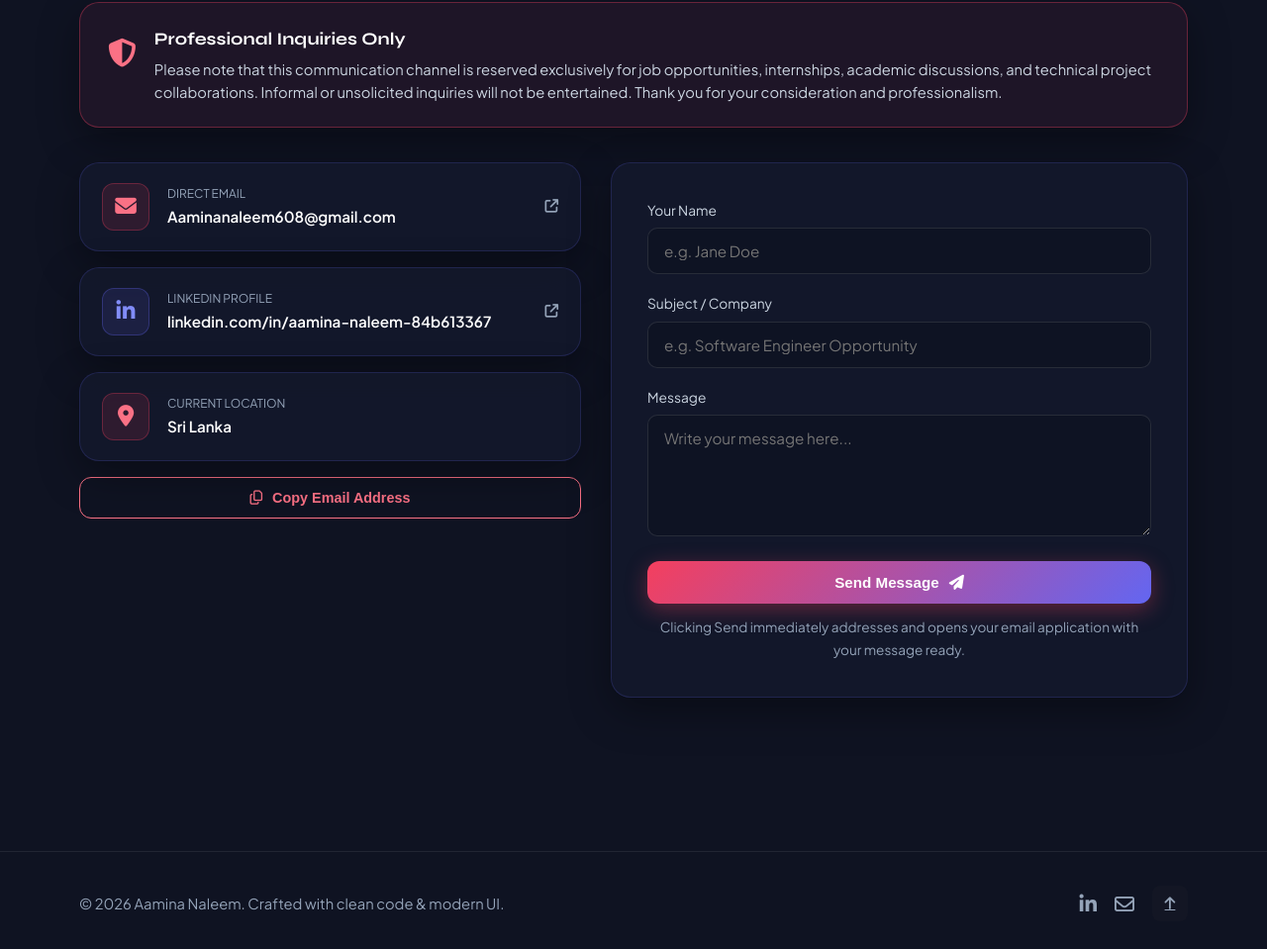
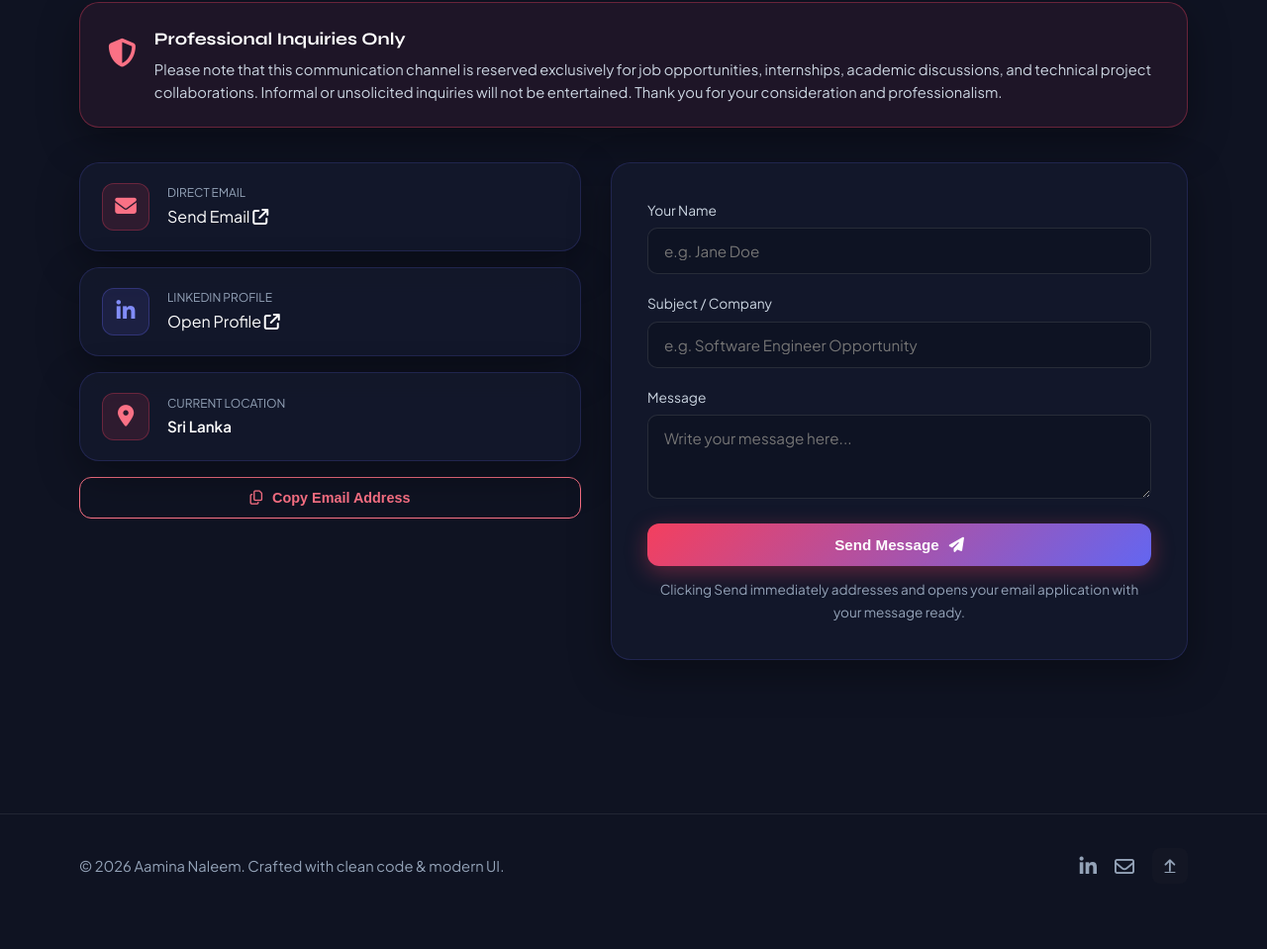
Before and after one commit to Aamina-Naleem/CodeAlpha_PortfolioSite, a plain HTML site: page index.html in a window 1280 px wide. Shown: the part 7031-7990 px from the top of the page at 99% size. After the commit the page ends 7958 px from the top, so only its background shows below. Drawn offline with Linux system fonts and the light colour scheme.

Commit message:
Update index.html

```diff
--- a/index.html
+++ b/index.html
@@ -1,4 +1,5 @@
 <!DOCTYPE html>
+
 <html lang="en">
 <head>
   <meta charset="UTF-8" />
@@ -47,7 +48,6 @@
         <span class="status-pulse"></span> 🚀 Open for Job Opportunities & Projects
       </div>
 
-      <!-- Name and Role (Clean, without any dashes) -->
       <h1 class="hero-name">Aamina Naleem</h1>
       <p class="hero-role">Software Engineering Undergraduate</p>
 
@@ -57,22 +57,18 @@
       </p>
 
       <div class="hero-buttons">
-        <!-- 1. View Projects -->
         <a href="#projects" class="btn btn-primary">
           View Projects <i class="fa-solid fa-arrow-right"></i>
         </a>
 
-        <!-- 2. View Resume (Opens PDF in a new tab) -->
         <a href="resume.pdf" target="_blank" rel="noopener noreferrer" class="btn btn-resume">
           <i class="fa-regular fa-file-lines"></i> View Resume
         </a>
 
-        <!-- 3. LinkedIn Profile -->
         <a href="https://www.linkedin.com/in/aamina-naleem-84b613367" target="_blank" rel="noopener noreferrer" class="btn btn-secondary">
           <i class="fa-brands fa-linkedin-in"></i> LinkedIn
         </a>
 
-        <!-- 4. Professional Contact Button -->
         <a href="#contact" class="btn btn-outline">
           <i class="fa-regular fa-envelope"></i> Send an Inquiry
         </a>
@@ -111,7 +107,7 @@
     </div>
   </section>
 
-  <!-- Core Strengths Section (Inspired by Card Layout) -->
+  <!-- Core Strengths Section -->
   <section class="section" id="strengths">
     <div class="container">
       <div class="section-title-wrap">
@@ -283,7 +279,6 @@
       </div>
 
       <div class="certs-grid">
-        <!-- Certification 1 -->
         <div class="glass-card cert-card">
           <div class="cert-meta">
             <span class="cert-source"><i class="fa-solid fa-award"></i> Coursera</span>
@@ -296,7 +291,6 @@
           </div>
         </div>
 
-        <!-- Certification 2 -->
         <div class="glass-card cert-card">
           <div class="cert-meta">
             <span class="cert-source"><i class="fa-solid fa-award"></i> Coursera Project Network</span>
@@ -312,7 +306,7 @@
     </div>
   </section>
 
-  <!-- Featured Projects (Includes VELORA Image Gallery) -->
+  <!-- Featured Projects -->
   <section class="section" id="projects">
     <div class="container">
       <div class="section-title-wrap">
@@ -321,7 +315,6 @@
       </div>
 
       <div class="projects-grid">
-        <!-- Project 1: VELORA Image Gallery (CodeAlpha Task 1) -->
         <div class="glass-card project-card featured-highlight">
           <div class="project-top-row">
             <span class="project-badge">🖼️ CodeAlpha Task 1</span>
@@ -347,7 +340,6 @@
           </div>
         </div>
 
-        <!-- Project 2: Aurae -->
         <div class="glass-card project-card">
           <div class="project-top-row">
             <span class="project-badge">📱 Mobile App</span>
@@ -370,7 +362,6 @@
           </div>
         </div>
 
-        <!-- Project 3: OSRO Doctor Appointments -->
         <div class="glass-card project-card">
           <div class="project-top-row">
             <span class="project-badge">🏥 Web Application</span>
@@ -393,7 +384,6 @@
           </div>
         </div>
 
-        <!-- Project 4: CloudServe UI/UX -->
         <div class="glass-card project-card">
           <div class="project-top-row">
             <span class="project-badge">🎨 UI/UX & Systems</span>
@@ -500,24 +490,22 @@
       </div>
 
       <div class="contact-grid">
-        <!-- Direct Channels -->
+        <!-- Direct Channel Action Buttons (No raw text/links) -->
         <div class="contact-links">
-          <a href="mailto:Aaminanaleem608@gmail.com" class="glass-card link-box">
+          <a href="mailto:Aaminanaleem608@gmail.com" class="glass-card link-box action-card">
             <div class="box-icon icon-rose"><i class="fa-solid fa-envelope"></i></div>
             <div class="box-info">
               <span class="info-label">Direct Email</span>
-              <span class="info-value">Aaminanaleem608@gmail.com</span>
+              <span class="action-badge">Send Email <i class="fa-solid fa-arrow-up-right-from-square"></i></span>
             </div>
-            <i class="fa-solid fa-arrow-up-right-from-square arrow-icon"></i>
           </a>
 
-          <a href="https://www.linkedin.com/in/aamina-naleem-84b613367" target="_blank" rel="noopener noreferrer" class="glass-card link-box">
+          <a href="https://www.linkedin.com/in/aamina-naleem-84b613367" target="_blank" rel="noopener noreferrer" class="glass-card link-box action-card">
             <div class="box-icon icon-indigo"><i class="fa-brands fa-linkedin-in"></i></div>
             <div class="box-info">
               <span class="info-label">LinkedIn Profile</span>
-              <span class="info-value">linkedin.com/in/aamina-naleem-84b613367</span>
+              <span class="action-badge">Open Profile <i class="fa-solid fa-arrow-up-right-from-square"></i></span>
             </div>
-            <i class="fa-solid fa-arrow-up-right-from-square arrow-icon"></i>
           </a>
 
           <div class="glass-card link-box static">
@@ -533,7 +521,7 @@
           </button>
         </div>
 
-        <!-- Guaranteed Direct Message Sender -->
+        <!-- Compact Form Box -->
         <div class="glass-card form-box">
           <form id="contact-message-form">
             <div class="input-wrap">
@@ -548,7 +536,7 @@
 
             <div class="input-wrap">
               <label for="userMsg">Message</label>
-              <textarea id="userMsg" rows="5" required placeholder="Write your message here..."></textarea>
+              <textarea id="userMsg" rows="3" required placeholder="Write your message here..."></textarea>
             </div>
 
             <button type="submit" class="btn btn-primary btn-block">
```
